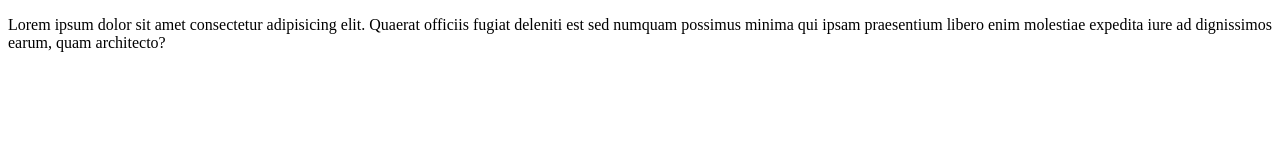
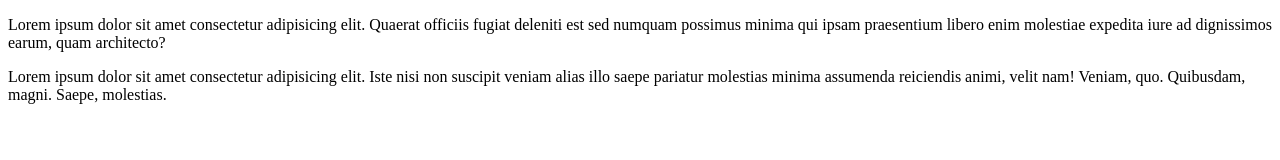
Before and after one commit to Ancisy/Ancisy.github.io, a plain HTML site: page index.html in a window 1280 px wide. Drawn offline with Linux system fonts and the light colour scheme.

Commit message:
them noi dung 2

```diff
--- a/index.html
+++ b/index.html
@@ -8,5 +8,7 @@
 </head>
 <body>
     <p>Lorem ipsum dolor sit amet consectetur adipisicing elit. Quaerat officiis fugiat deleniti est sed numquam possimus minima qui ipsam praesentium libero enim molestiae expedita iure ad dignissimos earum, quam architecto?</p>
+
+    <p>Lorem ipsum dolor sit amet consectetur adipisicing elit. Iste nisi non suscipit veniam alias illo saepe pariatur molestias minima assumenda reiciendis animi, velit nam! Veniam, quo. Quibusdam, magni. Saepe, molestias.</p>
 </body>
 </html>
```
